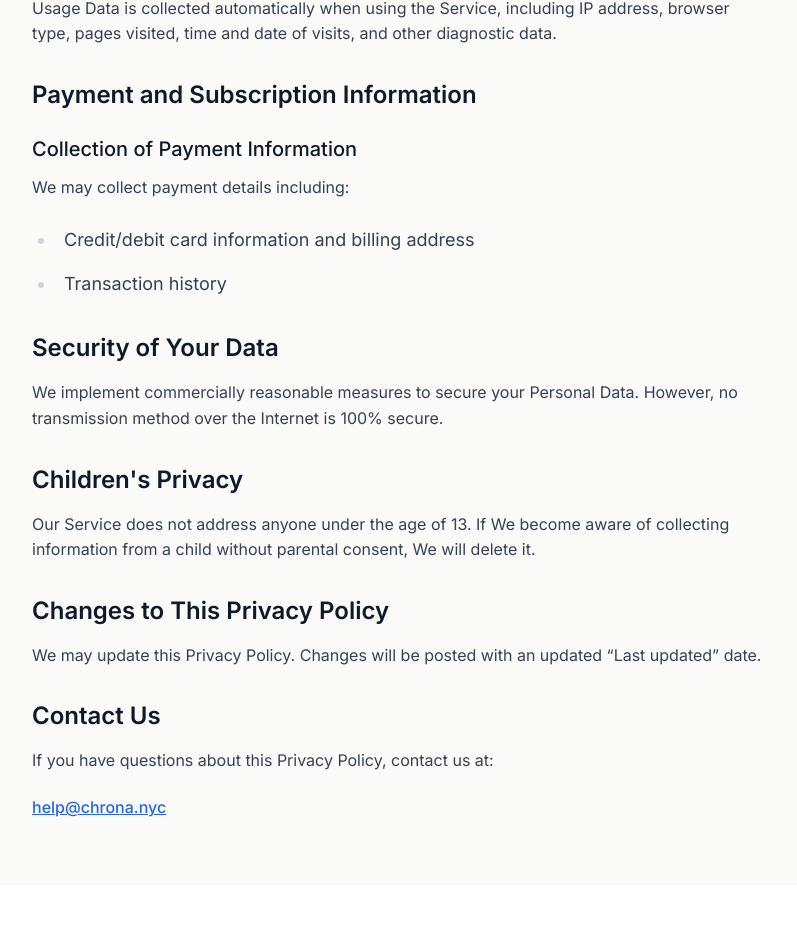
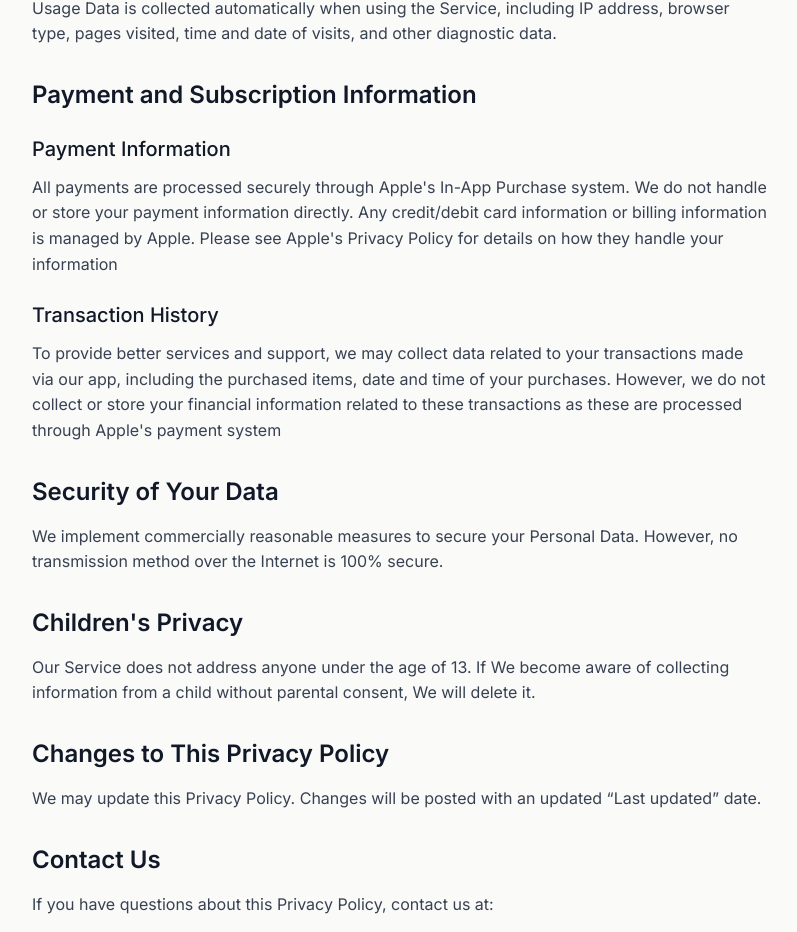
Before and after one commit to anoffvu/hh-landing, a Next.js app: page /privacy-policy in a window 1280 px wide. Shown: the part 1460-2392 px from the top of the page, without its empty margins (240-1037 px from the left). Before the commit the page ends 2345 px from the top, so only its background shows below. Built offline with nearby package versions, Linux system fonts and the light colour scheme.

Commit message:
Update Payment and Subscription Information

```diff
--- a/app/privacy-policy/page.tsx
+++ b/app/privacy-policy/page.tsx
@@ -1,16 +1,16 @@
 // app/pages/terms-of-service/page.tsx
 
-'use client'
+"use client";
 
-import './page.css'
+import "./page.css";
 
 export default function PrivacyPolicy() {
   return (
-    <div className='min-h-screen bg-[#fafaf9] py-16'>
-      <div className='container mx-auto px-4 max-w-3xl'>
-        <h1 className='text-3xl font-semibold mb-8'>Privacy Policy</h1>
-        <div className='prose prose-lg'>
-          <p className='text-sm text-gray-600 mb-8'>
+    <div className="min-h-screen bg-[#fafaf9] py-16">
+      <div className="container mx-auto px-4 max-w-3xl">
+        <h1 className="text-3xl font-semibold mb-8">Privacy Policy</h1>
+        <div className="prose prose-lg">
+          <p className="text-sm text-gray-600 mb-8">
             Last updated: December 03, 2024
           </p>
 
@@ -27,11 +27,11 @@ export default function PrivacyPolicy() {
             information in accordance with this Privacy Policy.
           </p>
 
-          <h2 className='text-2xl font-semibold mt-8 mb-4'>
+          <h2 className="text-2xl font-semibold mt-8 mb-4">
             Interpretation and Definitions
           </h2>
 
-          <h3 className='text-xl font-medium mt-6 mb-3'>Interpretation</h3>
+          <h3 className="text-xl font-medium mt-6 mb-3">Interpretation</h3>
           <p>
             The words of which the initial letter is capitalized have meanings
             defined under the following conditions. The following definitions
@@ -39,8 +39,8 @@ export default function PrivacyPolicy() {
             singular or in plural.
           </p>
 
-          <h3 className='text-xl font-medium mt-6 mb-3'>Definitions</h3>
-          <ul className='list-disc pl-6 space-y-2'>
+          <h3 className="text-xl font-medium mt-6 mb-3">Definitions</h3>
+          <ul className="list-disc pl-6 space-y-2">
             <li>
               <strong>Account</strong>: A unique account created for You to
               access our Service.
@@ -80,43 +80,49 @@ export default function PrivacyPolicy() {
             </li>
           </ul>
 
-          <h2 className='text-2xl font-semibold mt-8 mb-4'>
+          <h2 className="text-2xl font-semibold mt-8 mb-4">
             Collecting and Using Your Personal Data
           </h2>
 
-          <h3 className='text-xl font-medium mt-6 mb-3'>
+          <h3 className="text-xl font-medium mt-6 mb-3">
             Types of Data Collected
           </h3>
 
-          <h4 className='text-lg font-medium mt-4 mb-2'>Personal Data</h4>
+          <h4 className="text-lg font-medium mt-4 mb-2">Personal Data</h4>
           <p>While using Our Service, We may collect:</p>
-          <ul className='list-disc pl-6 space-y-2'>
+          <ul className="list-disc pl-6 space-y-2">
             <li>Email address</li>
             <li>First name and last name</li>
             <li>Usage Data</li>
           </ul>
 
-          <h4 className='text-lg font-medium mt-4 mb-2'>Usage Data</h4>
+          <h4 className="text-lg font-medium mt-4 mb-2">Usage Data</h4>
           <p>
             Usage Data is collected automatically when using the Service,
             including IP address, browser type, pages visited, time and date of
             visits, and other diagnostic data.
           </p>
 
-          <h2 className='text-2xl font-semibold mt-8 mb-4'>
+          <h2 className="text-2xl font-semibold mt-8 mb-4">
             Payment and Subscription Information
           </h2>
-
-          <h3 className='text-xl font-medium mt-6 mb-3'>
-            Collection of Payment Information
-          </h3>
-          <p>We may collect payment details including:</p>
-          <ul className='list-disc pl-6 space-y-2'>
-            <li>Credit/debit card information and billing address</li>
-            <li>Transaction history</li>
-          </ul>
-
-          <h2 className='text-2xl font-semibold mt-8 mb-4'>
+          <h3 className="text-xl font-medium mt-6 mb-3">Payment Information</h3>
+          <p>
+            All payments are processed securely through Apple's In-App Purchase
+            system. We do not handle or store your payment information directly.
+            Any credit/debit card information or billing information is managed
+            by Apple. Please see Apple's Privacy Policy for details on how they
+            handle your information
+          </p>
+          <h3 className="text-xl font-medium mt-6 mb-3">Transaction History</h3>
+          <p>
+            To provide better services and support, we may collect data related
+            to your transactions made via our app, including the purchased
+            items, date and time of your purchases. However, we do not collect
+            or store your financial information related to these transactions as
+            these are processed through Apple's payment system
+          </p>
+          <h2 className="text-2xl font-semibold mt-8 mb-4">
             Security of Your Data
           </h2>
           <p>
@@ -125,7 +131,7 @@ export default function PrivacyPolicy() {
             100% secure.
           </p>
 
-          <h2 className='text-2xl font-semibold mt-8 mb-4'>
+          <h2 className="text-2xl font-semibold mt-8 mb-4">
             Children&apos;s Privacy
           </h2>
           <p>
@@ -134,7 +140,7 @@ export default function PrivacyPolicy() {
             consent, We will delete it.
           </p>
 
-          <h2 className='text-2xl font-semibold mt-8 mb-4'>
+          <h2 className="text-2xl font-semibold mt-8 mb-4">
             Changes to This Privacy Policy
           </h2>
           <p>
@@ -142,12 +148,12 @@ export default function PrivacyPolicy() {
             updated &ldquo;Last updated&rdquo; date.
           </p>
 
-          <h2 className='text-2xl font-semibold mt-8 mb-4'>Contact Us</h2>
+          <h2 className="text-2xl font-semibold mt-8 mb-4">Contact Us</h2>
           <p>If you have questions about this Privacy Policy, contact us at:</p>
           <p>
             <a
-              href='mailto:help@chrona.nyc'
-              className='text-blue-600 hover:text-blue-800'
+              href="mailto:help@chrona.nyc"
+              className="text-blue-600 hover:text-blue-800"
             >
               help@chrona.nyc
             </a>
@@ -155,5 +161,5 @@ export default function PrivacyPolicy() {
         </div>
       </div>
     </div>
-  )
+  );
 }
```
